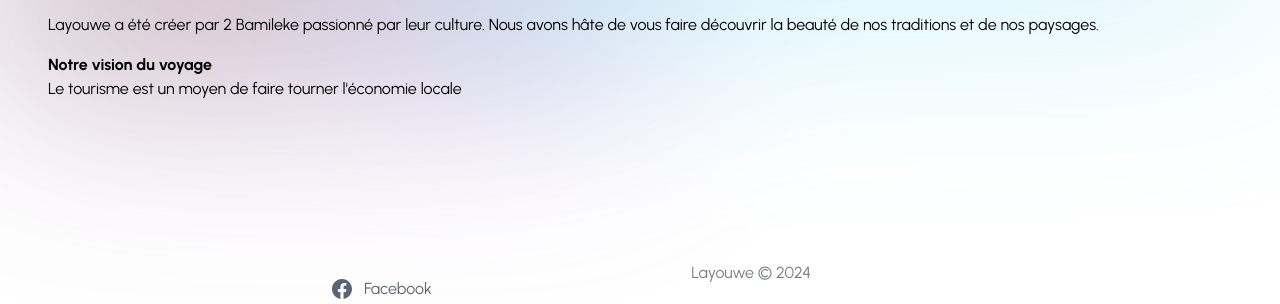
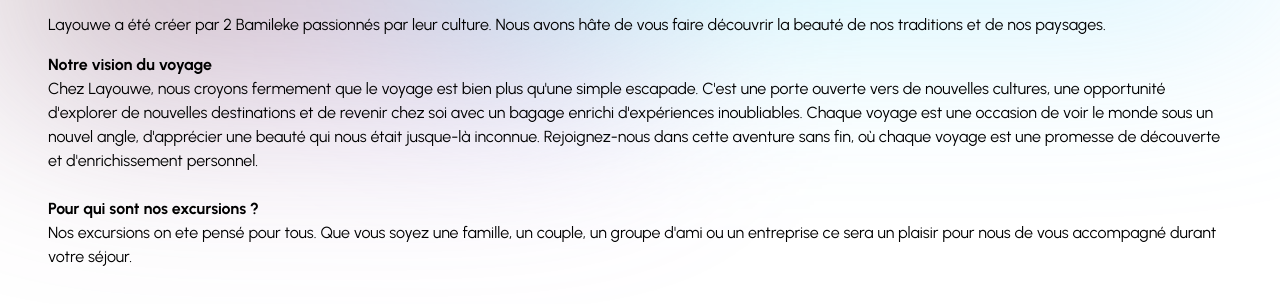
Before and after one commit to lvndry/layouwe, an Astro site: page /about in a window 1280 px wide. Shown: the part 131-435 px from the top of the page. Built offline with nearby package versions, Linux system fonts and the light colour scheme; Astro itself is replaced by a stand-in of ours.

Commit message:
about page

```diff
--- a/src/pages/about.astro
+++ b/src/pages/about.astro
@@ -4,12 +4,30 @@ import Layout from "../layouts/Layout.astro";
 
 <Layout title="A propos de nous" id="about">
   <div class="mb-4">
-    Layouwe a été créer par 2 Bamileke passionné par leur culture. Nous avons
+    Layouwe a été créer par 2 Bamileke passionnés par leur culture. Nous avons
     hâte de vous faire découvrir la beauté de nos traditions et de nos paysages.
   </div>
 
-  <div>
-    <h3 class="h3 font-bold">Notre vision du voyage</h3>
-    <p>Le tourisme est un moyen de faire tourner l'économie locale</p>
+  <div class="mb-6">
+    <h2 class="h2 font-bold">Notre vision du voyage</h2>
+    <p>
+      Chez Layouwe, nous croyons fermement que le voyage est bien plus qu'une
+      simple escapade. C'est une porte ouverte vers de nouvelles cultures, une
+      opportunité d'explorer de nouvelles destinations et de revenir chez soi
+      avec un bagage enrichi d'expériences inoubliables. Chaque voyage est une
+      occasion de voir le monde sous un nouvel angle, d'apprécier une beauté qui
+      nous était jusque-là inconnue. Rejoignez-nous dans cette aventure sans
+      fin, où chaque voyage est une promesse de découverte et d'enrichissement
+      personnel.
+    </p>
+  </div>
+
+  <div class="mb-6">
+    <h2 class="h2 font-bold">Pour qui sont nos excursions ?</h2>
+    <p>
+      Nos excursions on ete pensé pour tous. Que vous soyez une famille, un
+      couple, un groupe d'ami ou un entreprise ce sera un plaisir pour nous de
+      vous accompagné durant votre séjour.
+    </p>
   </div>
 </Layout>
```
